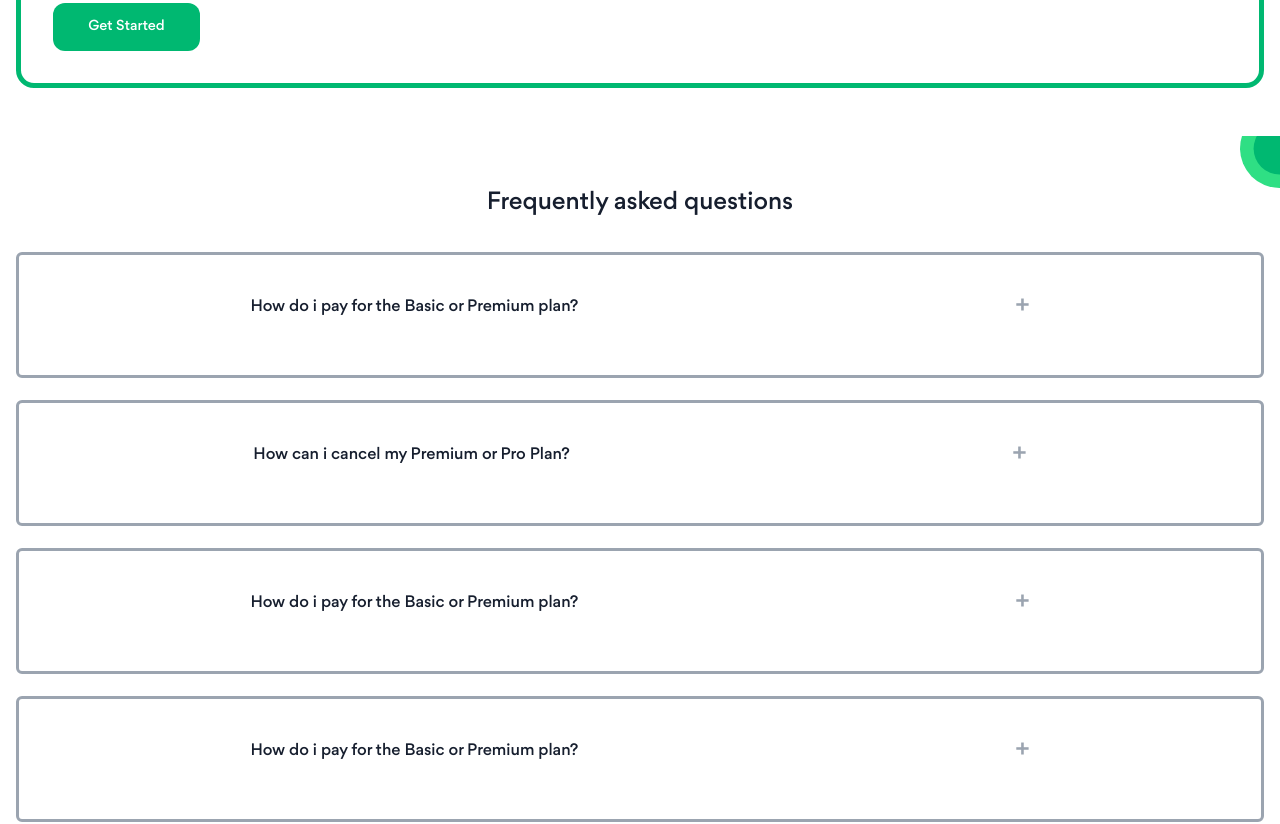
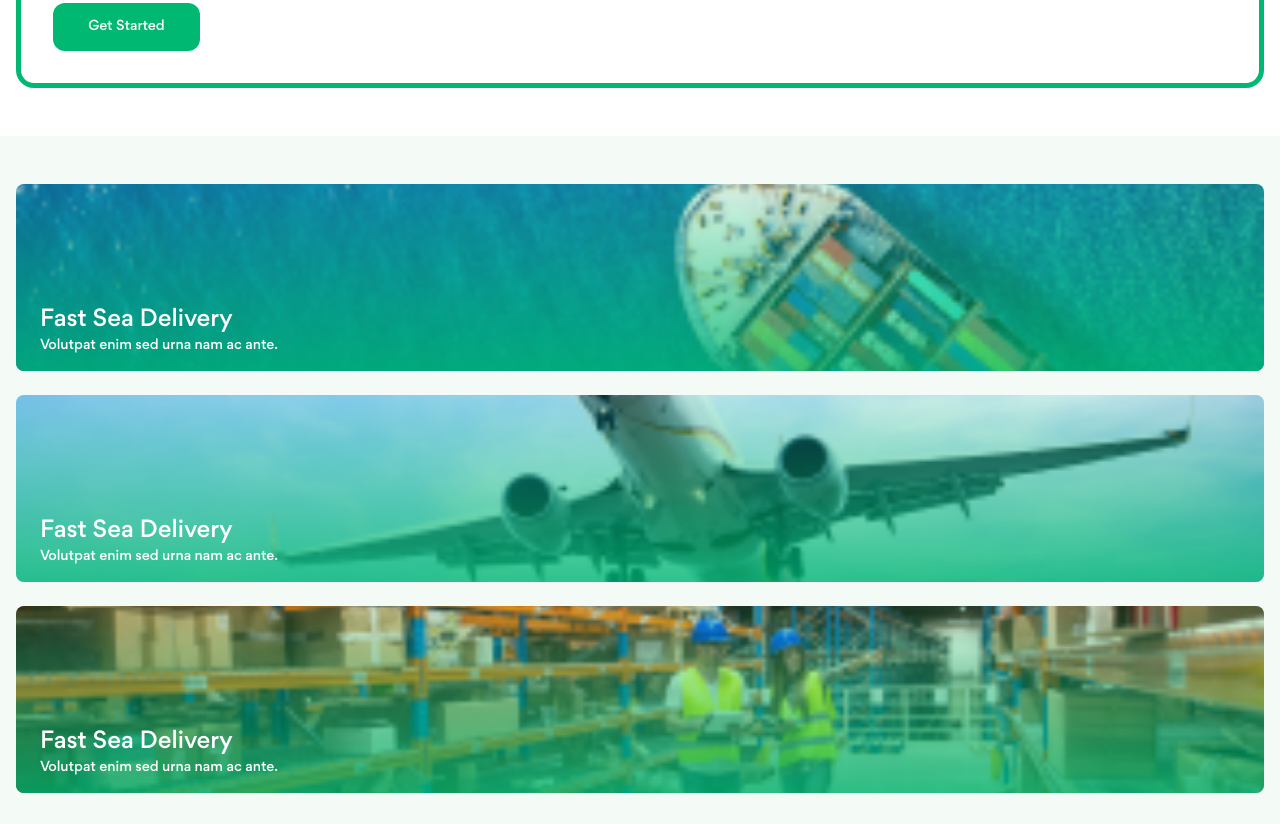
Before and after one commit to RostyslavKopachevskyi/Delivery-project, a website: page src/index.html in a window 1280 px wide. Shown: the part 4677-5501 px from the top of the page. Drawn offline with Linux system fonts and the light colour scheme.

Commit message:
galety section

```diff
--- a/src/index.html
+++ b/src/index.html
@@ -268,6 +268,23 @@
         </div>
     </section>
 
+    <section class="galery">
+        <div class="galery__wrapper">
+            <a href="#" class="galery__boat">
+                <h3 class="galery__boat-title">Fast Sea Delivery</h3>
+                <p class="galery__boat-subtitle">Volutpat enim sed urna nam ac ante.</p>
+            </a>
+            <a href="#" class="galery__plane">
+                <h3 class="galery__plane-title">Fast Sea Delivery</h3>
+                <p class="galery__plane-subtitle">Volutpat enim sed urna nam ac ante.</p>
+            </a>
+            <a href="#" class="galery__stock">
+                <h3 class="galery__stock-title">Fast Sea Delivery</h3>
+                <p class="galery__stock-subtitle">Volutpat enim sed urna nam ac ante.</p>
+            </a>
+        </div>
+    </section>
+
 
     <section class="faq">
         <div class="faq__circle">
--- /dev/null
+++ b/src/sass/blocks/_galery.scss
@@ -0,0 +1,126 @@
+.galery {
+
+    padding: 4.8rem 0;
+    background-color: $white-green;
+
+    &__wrapper {
+        display: grid;
+        grid-template-columns: repeat(2, 1fr);
+        column-gap: 1.6rem;
+        row-gap: 2.4rem;
+        margin: 0 1.6rem;
+    }
+
+    &__boat {
+        position: relative;
+        border-radius: 0.8rem;
+        text-decoration: none;
+        padding: 11.7rem 0 1.6rem 2.4rem;
+        grid-column: 1 / 3;
+        background: url(/img/pictures/boat-delivery.png) center (center / cover) no-repeat;
+
+        &-title {
+            padding-right: 5.6rem;
+            color: $main-white;
+            position: relative;
+            z-index: 10;
+        }
+        &-subtitle {
+            padding-right: 0.7rem;
+            color: $main-white;
+            position: relative;
+            z-index: 10;
+        }
+
+        &::after {
+            content: "";
+            border-radius: 0.8em;
+            display: block;
+            width: 100%;
+            height: 100%;
+            position: absolute;
+            top: 0;
+            left: 0;
+            background: transparent;
+            background-image: linear-gradient(0deg, rgba($green,1) 0%, rgba($green-light,0.21341036414565828) 100%);
+            opacity: 0.8;
+        }
+    }
+
+    &__plane {
+        position: relative;
+        border-radius: 0.8rem;
+        text-decoration: none;
+        padding: 11.7rem 0 1.6rem 2.4rem;
+        grid-column: 1 / 3;
+        background: url(/img/pictures/plane-delivery.png) center (center / cover) no-repeat;
+
+        &-title {
+            padding-right: 5.6rem;
+            color: $main-white;
+            position: relative;
+            z-index: 10;
+        }
+        &-subtitle {
+            padding-right: 0.7rem;
+            color: $main-white;
+            position: relative;
+            z-index: 10;
+        }
+
+        &::after {
+            content: "";
+            border-radius: 0.8em;
+            display: block;
+            width: 100%;
+            height: 100%;
+            position: absolute;
+            top: 0;
+            left: 0;
+            background: transparent;
+            background-image: linear-gradient(0deg, rgba($green,1) 0%, rgba($green-light,0.21341036414565828) 100%);
+            opacity: 0.8;
+        }
+    }
+
+    &__stock {
+        position: relative;
+        border-radius: 0.8rem;
+        text-decoration: none;
+        padding: 11.7rem 0 1.6rem 2.4rem;
+        grid-column: 1 / 3;
+        background: url(/img/pictures/stock-delivery.png) center (center / cover) no-repeat;
+
+        &-title {
+            padding-right: 5.6rem;
+            color: $main-white;
+            position: relative;
+            z-index: 10;
+        }
+        &-subtitle {
+            padding-right: 0.7rem;
+            color: $main-white;
+            position: relative;
+            z-index: 10;
+        }
+
+        &::after {
+            content: "";
+            border-radius: 0.8em;
+            display: block;
+            width: 100%;
+            height: 100%;
+            position: absolute;
+            top: 0;
+            left: 0;
+            background: transparent;
+            background-image: linear-gradient(0deg, rgba($green,1) 0%, rgba($green-light,0.21341036414565828) 100%);
+            opacity: 0.8;
+        }
+    }
+
+
+
+
+
+}
--- a/src/sass/style.scss
+++ b/src/sass/style.scss
@@ -17,4 +17,6 @@ html {
 @import 'blocks/services';
 @import 'blocks/work';
 @import 'blocks/price';
+@import 'blocks/galery';
 @import 'blocks/faq';
+@import 'blocks/contact';
```
Also changed, not shown: src/css/style.css, src/img/icons/facebook.svg (added), src/img/icons/instagram.svg (added), src/img/icons/location-icon.svg (added), src/img/icons/mail-icon.svg (added), src/img/icons/phone-icon.svg (added), src/img/icons/twitter.svg (added), src/img/pictures/boat-delivery.png (added), src/img/pictures/plane-delivery.png (added), src/img/pictures/stock-delivery.png (added), src/sass/blocks/_contact.scss (added).
